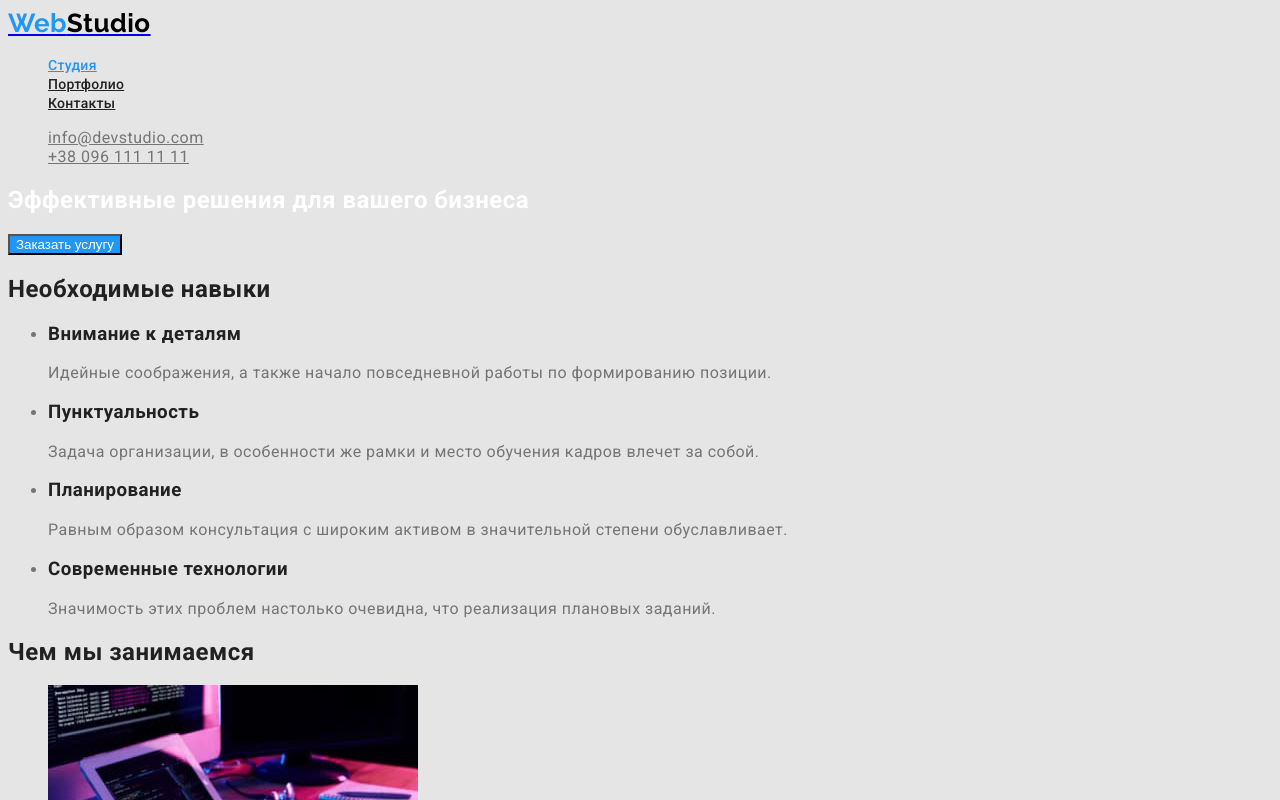
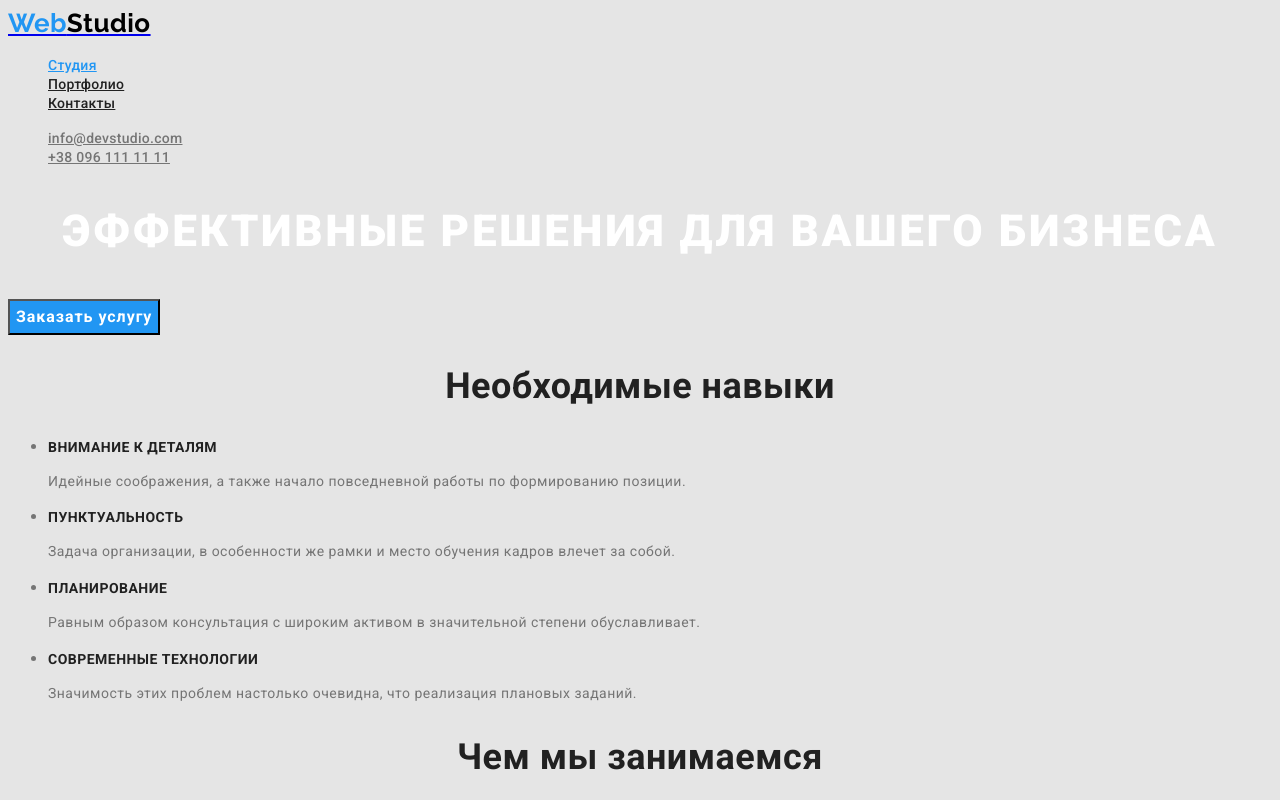
Before and after one commit to AlinaKornienko/goit-markup-hw-02, a plain HTML site: page index.html in a window 1280 px wide. Shown: the top 800 px of the page. Drawn offline with Linux system fonts and the light colour scheme.

```diff
--- a/css/styles.css
+++ b/css/styles.css
@@ -28,7 +28,7 @@ body {
 /* logo */
 .logo {
   font-family: Raleway, cursive;
-  font-weight: bold;
+  font-weight: 700;
   font-size: 26px;
   line-height: 1.19;
 }
@@ -56,6 +56,10 @@ body {
 }
 .contacts a {
   color: #757575;
+  font-weight: 500;
+  font-size: 14px;
+  line-height: 1.14;
+  letter-spacing: 0.02em;
 }
 .contacts a:hover,
 .contacts a:focus {
@@ -72,11 +76,23 @@ body {
 /* hero */
 .hero-title {
   color: #ffffff;
+  font-style: 400;
+  font-weight: 900;
+  font-size: 44px;
+  line-height: 1.36;
+  text-align: center;
+  letter-spacing: 0.06em;
+  text-transform: uppercase;
 }
 /* button */
 .button {
   color: var(--primary-white-color);
   background-color: var(--accent-color);
+  font-family: Roboto;
+  font-weight: 700;
+  font-size: 16px;
+  line-height: 1.87;
+  letter-spacing: 0.06em;
 }
 .button.primary {
   color: var(--primary-white-color);
@@ -85,6 +101,10 @@ body {
 .button.filter {
   background-color: var(--secondary-backgound);
   color: var(--title-text-color);
+  font-family: Roboto;
+  font-weight: 500;
+  font-size: 16px;
+  line-height: 1.62;
 }
 .button.filter:hover,
 .button.filter:focus {
@@ -97,10 +117,30 @@ body {
 }
 .section-title {
   color: var(--title-text-color);
+  font-weight: 700;
+  font-size: 36px;
+  line-height: 1.17;
+  text-align: center;
 }
 /* skills */
 .skills .title {
   color: var(--title-text-color);
+  font-weight: 700;
+  font-size: 14px;
+  line-height: 1.14;
+  text-transform: uppercase;
+}
+.necessary-skills {
+  font-size: 14px;
+  line-height: 1.71;
+}
+
+.list-title-portfolio {
+  color: var(--title-text-color);
+  font-weight: 700;
+  font-size: 18px;
+  line-height: 2;
+  letter-spacing: 0.06em;
 }
 /* team */
 .team {
@@ -109,4 +149,7 @@ body {
 }
 .list-title {
   color: var(--title-text-color);
+  font-weight: 500;
+  font-size: 16px;
+  line-height: 1.19;
 }
--- a/index.html
+++ b/index.html
@@ -55,28 +55,28 @@
         <ul class="skills">
           <li>
             <h3 class="title">Внимание к деталям</h3>
-            <p>
+            <p class="necessary-skills">
               Идейные соображения, а также начало повседневной работы по
               формированию позиции.
             </p>
           </li>
           <li>
             <h3 class="title">Пунктуальность</h3>
-            <p>
+            <p class="necessary-skills">
               Задача организации, в особенности же рамки и место обучения кадров
               влечет за собой.
             </p>
           </li>
           <li>
             <h3 class="title">Планирование</h3>
-            <p>
+            <p class="necessary-skills">
               Равным образом консультация с широким активом в значительной
               степени обуславливает.
             </p>
           </li>
           <li>
             <h3 class="title">Современные технологии</h3>
-            <p>
+            <p class="necessary-skills">
               Значимость этих проблем настолько очевидна, что реализация
               плановых заданий.
             </p>
```
Also changed, not shown: portfolio.html (+11 -9 lines).
